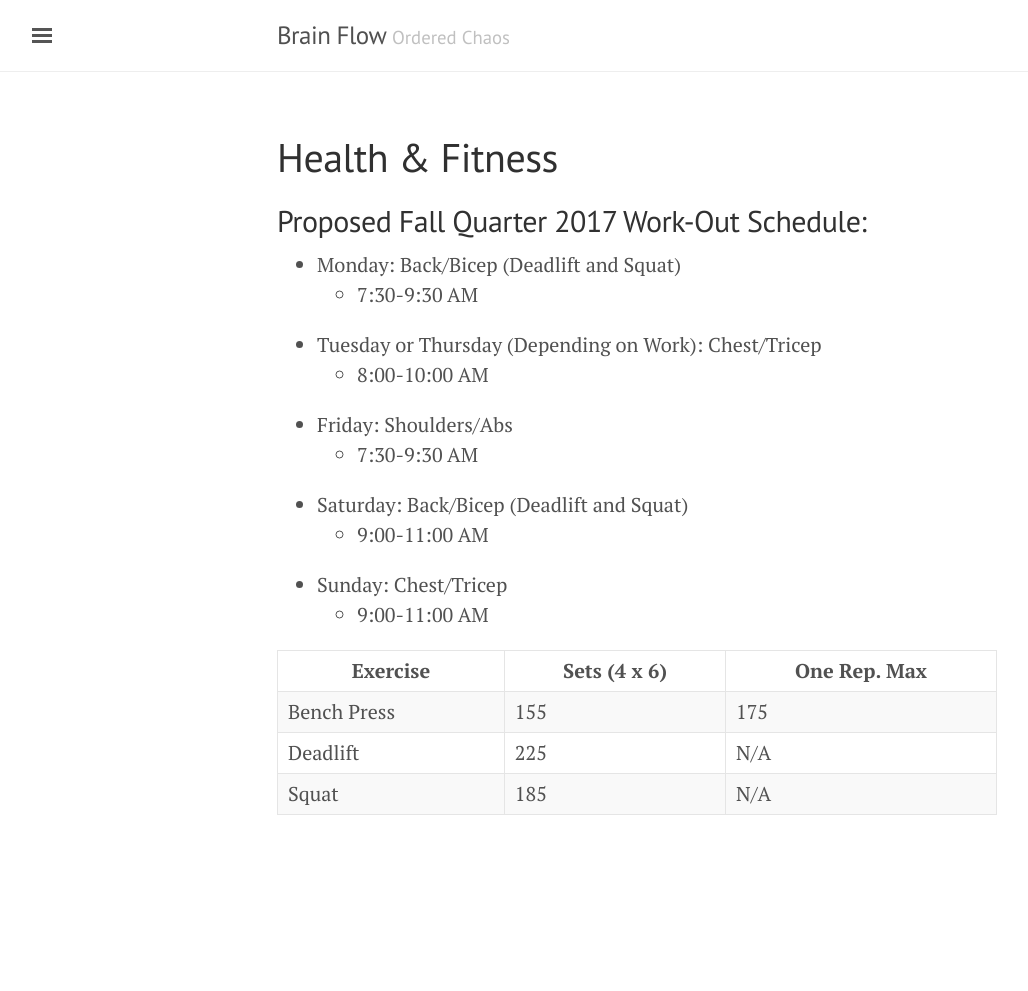
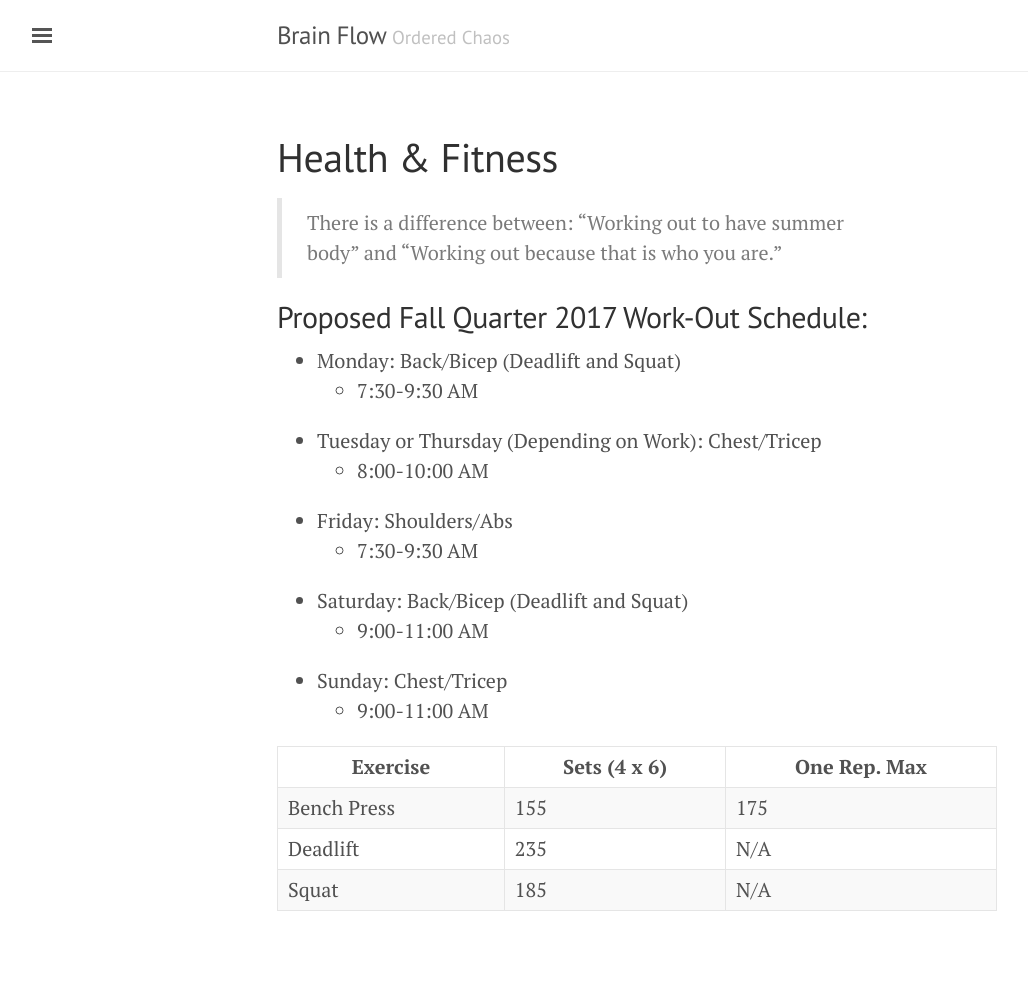
Before and after one commit to bjchia/bjchia.github.io, a Jekyll site: the page built from fitness.md, in a window 1280 px wide. Shown: the whole page, without its empty margins (3-1031 px from the left). Built offline with Jekyll 4.4.1, drawn with Linux system fonts in a browser that asks for light colours; before the commit the page ends 900 px from its top, so only the background shows below that.

Commit message:
Update fitness.md

```diff
--- a/fitness.md
+++ b/fitness.md
@@ -2,6 +2,7 @@
 layout: page
 title: Health & Fitness
 ---
+> There is a difference between: “Working out to have summer body” and “Working out because that is who you are.”
 
 ## Proposed Fall Quarter 2017 Work-Out Schedule:
 * Monday: Back/Bicep (Deadlift and Squat)
@@ -18,5 +19,5 @@ title: Health & Fitness
 | Exercise | Sets (4 x 6) | One Rep. Max |
 |-------|--------|---------|
 | Bench Press | 155 | 175 |
-| Deadlift | 225 | N/A |
+| Deadlift | 235 | N/A |
 | Squat | 185 | N/A |
```
